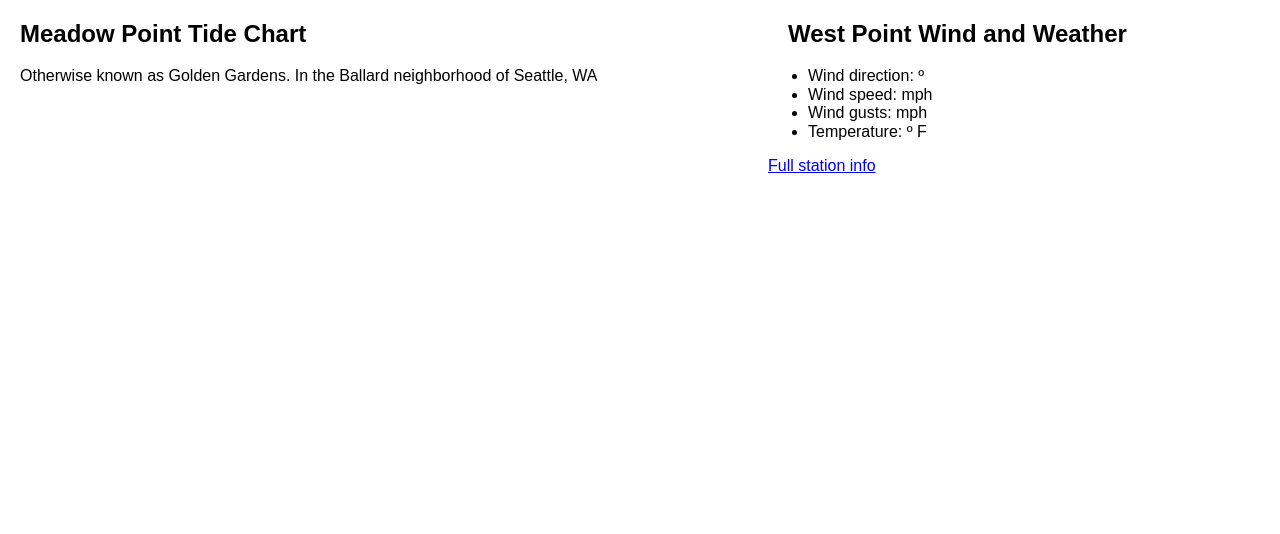
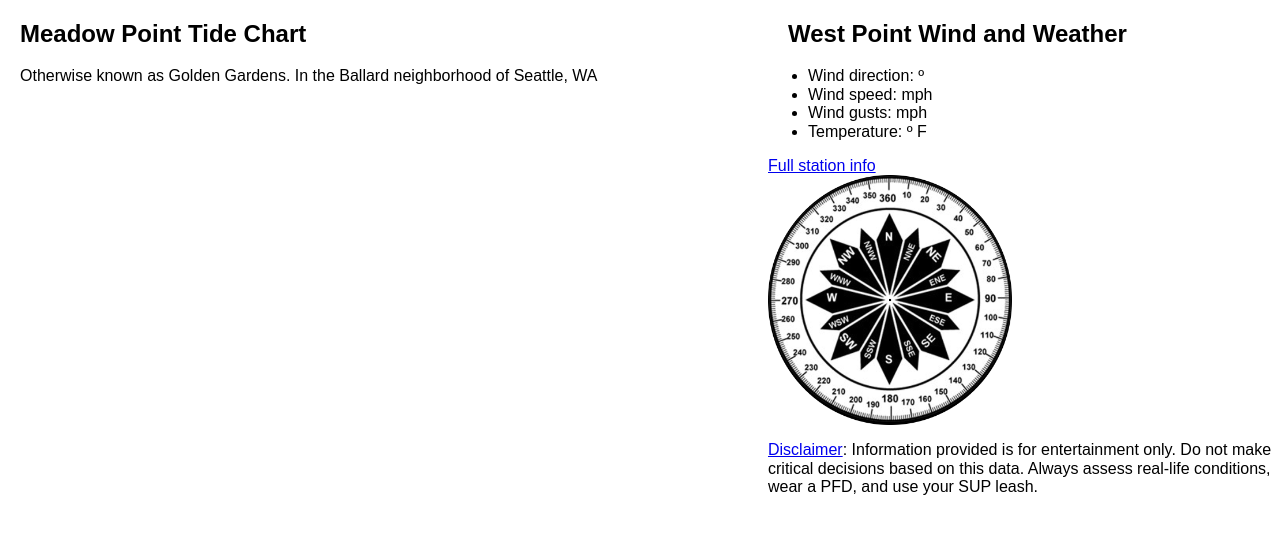
Before and after one commit to ivanoats/SeattleTide, a plain HTML site: page index.html in a window 1280 px wide. Drawn offline with nearby package versions, Linux system fonts and the light colour scheme; no server answers.

Commit message:
disclaimer

```diff
--- a/index.html
+++ b/index.html
@@ -44,6 +44,8 @@
           <li>Temperature: <span id="temp"></span>º F</li>
         </ul>
         <a href="http://www.ndbc.noaa.gov/station_page.php?station=wpow1">Full station info</a>
+        <img style="height: 250px" class="pure-img" src="compass2.png">
+        <p><a href="https://www.weather.gov/disclaimer">Disclaimer</a>: Information provided is for entertainment only. Do not make critical decisions based on this data. Always assess real-life conditions, wear a PFD, and use your SUP leash.</p>
       </div>
     </div>
   </div>
```
